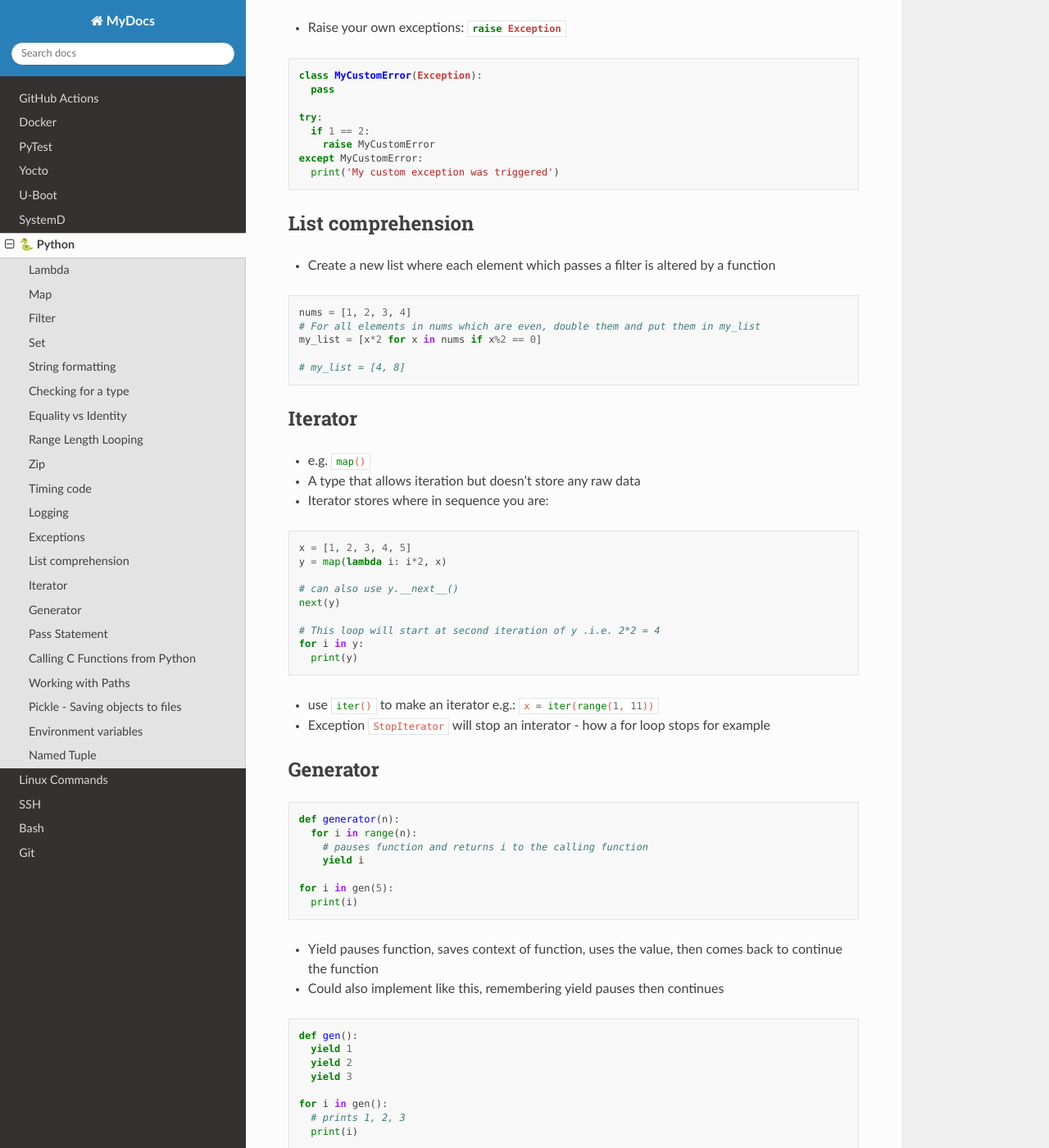
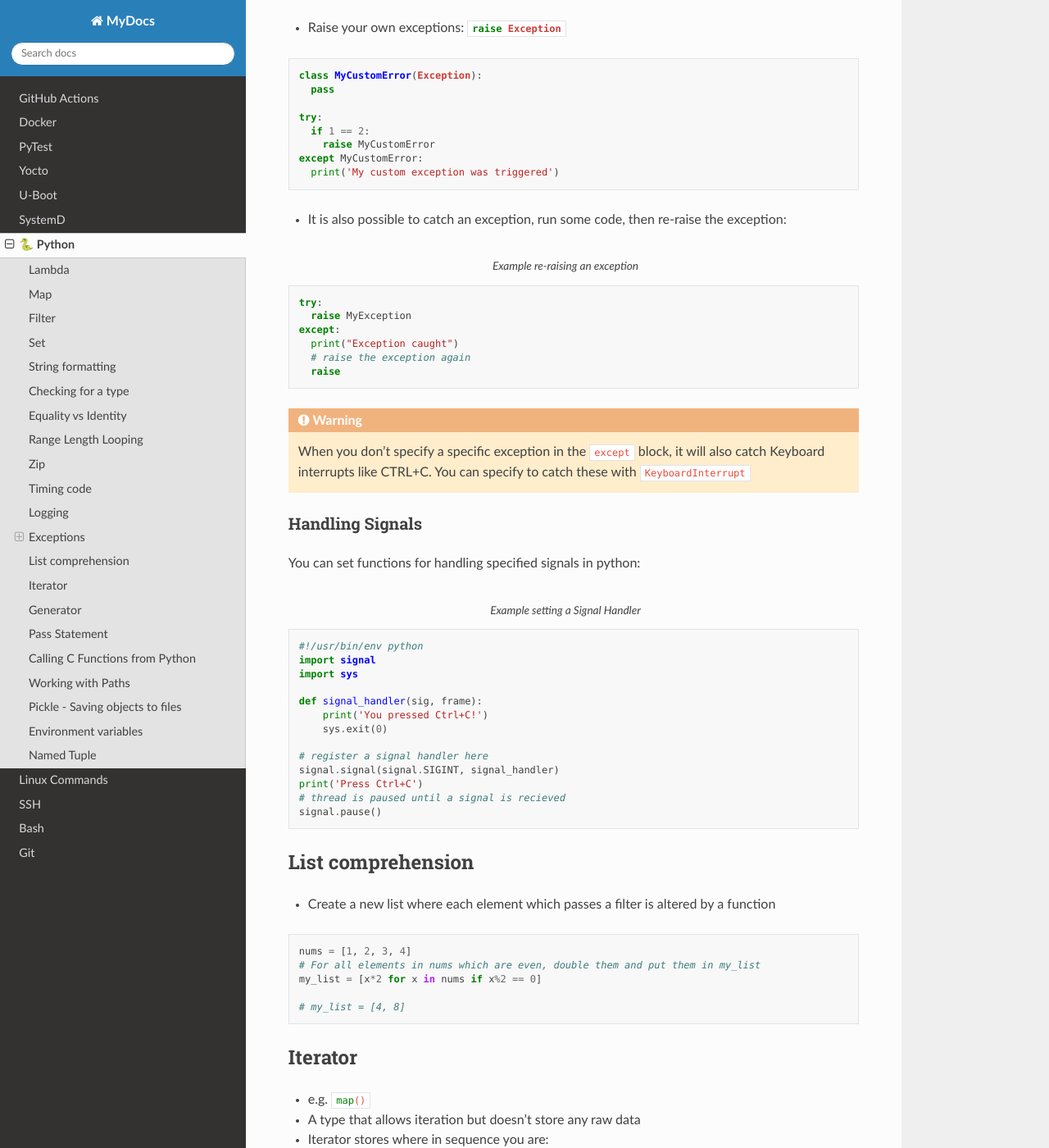
Before and after one commit to mcbottcher/my_docs, a Sphinx documentation site: the page built from docs/source/python.rst, in a window 1280 px wide and 1400 px high, scrolled down 4476 px. Shown: the whole window at 82% size. Built offline with Sphinx 7.4.7 and the Read the Docs theme 2.0.0, drawn with Linux system fonts in a browser that asks for light colours.

Commit message:
python.rst: Added KeyboardInterrupts and Signals

```diff
--- a/docs/source/python.rst
+++ b/docs/source/python.rst
@@ -236,6 +236,44 @@ Exceptions
     print('My custom exception was triggered')
 
 
+- It is also possible to catch an exception, run some code, then re-raise the exception:
+
+.. code-block:: python
+  :caption: Example re-raising an exception
+
+  try:
+    raise MyException
+  except:
+    print("Exception caught")
+    # raise the exception again
+    raise
+
+.. warning::
+  When you don't specify a specific exception in the ``except`` block, it will also catch
+  Keyboard interrupts like CTRL+C. You can specify to catch these with ``KeyboardInterrupt``
+
+Handling Signals
+^^^^^^^^^^^^^^^^
+
+You can set functions for handling specified signals in python:
+
+.. code-block:: python
+  :caption: Example setting a Signal Handler
+
+  #!/usr/bin/env python
+  import signal
+  import sys
+
+  def signal_handler(sig, frame):
+      print('You pressed Ctrl+C!')
+      sys.exit(0)
+
+  # register a signal handler here
+  signal.signal(signal.SIGINT, signal_handler)
+  print('Press Ctrl+C')
+  # thread is paused until a signal is recieved
+  signal.pause()
+
 List comprehension
 ------------------
 
```
